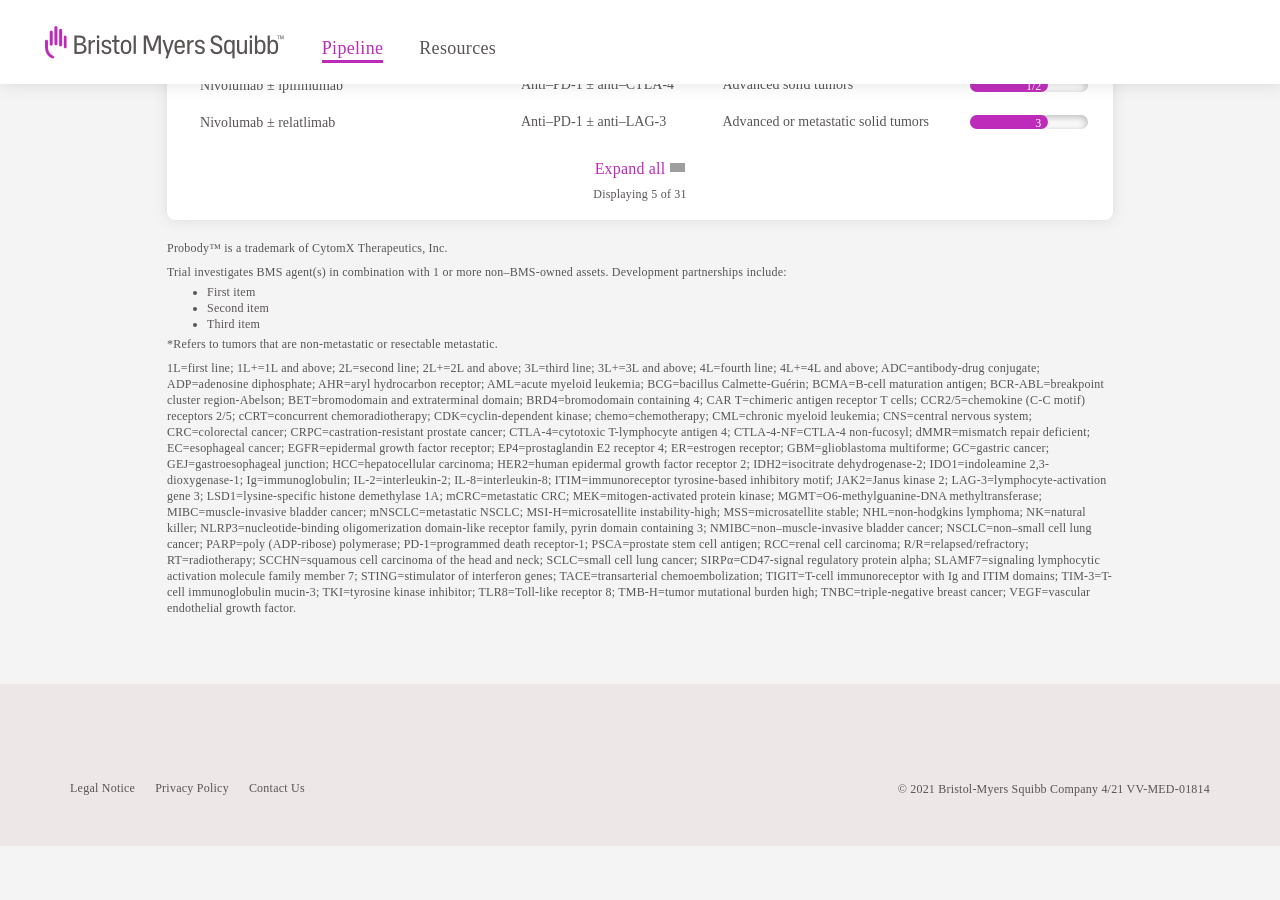
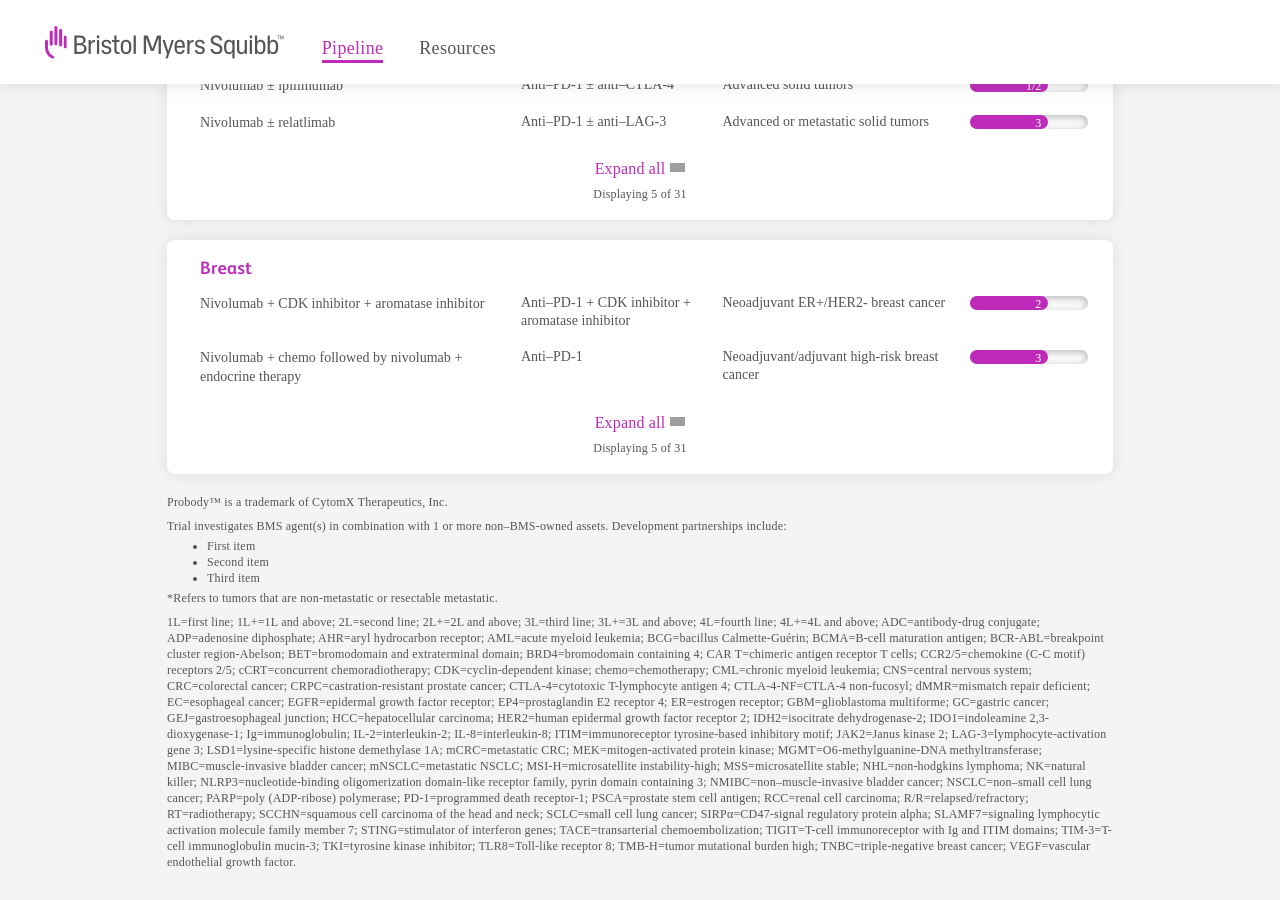
Before and after one commit to pixacore-india/BMS-Science, a Jekyll site: the page built from index.html, in a window 1280 px wide and 900 px high, scrolled down 608 px. Built offline with Jekyll 4.4.1, drawn with Linux system fonts in a browser that asks for light colours; nearby versions of some CDN libraries; some web fonts are replaced; before the commit the page ends 1454 px from its top, so only the background shows below that; grey boxes are pictures that could not be loaded.

Commit message:
Update pages “pipeline”

```diff
--- a/_data/pipeline.yml
+++ b/_data/pipeline.yml
@@ -20,6 +20,16 @@
               - phase-col1: Nivolumab ± relatlimab
                 phase-col2: Anti–PD-1 ± anti–LAG-3
                 phase-col3: Advanced or metastatic solid tumors
+                phase-col4: "3"
+          - card-title: Breast
+            phase-row:
+              - phase-col1: Nivolumab + CDK inhibitor + aromatase inhibitor
+                phase-col2: Anti–PD-1 + CDK inhibitor + aromatase inhibitor
+                phase-col3: Neoadjuvant ER+/HER2- breast cancer
+                phase-col4: "2"
+              - phase-col1: Nivolumab + chemo followed by nivolumab + endocrine therapy
+                phase-col2: Anti–PD-1
+                phase-col3: Neoadjuvant/adjuvant high-risk breast cancer
                 phase-col4: "3"
       tab-footnote:
         footnote-style1: "Probody™ is a trademark of CytomX Therapeutics, Inc.\r
@@ -90,6 +100,16 @@
                 phase-col2: Anti–PD-1
                 phase-col3: Hematologic malignancies
                 phase-col4: "2"
+          - card-title: Myelodysplastic Syndromes
+            phase-row:
+              - phase-col1: Luspatercept-aamt
+                phase-col2: Erythroid maturation agent
+                phase-col3: ESA naïve
+                phase-col4: "2"
+              - phase-col1: Azacitidine (CC-486)
+                phase-col2: Oral HMA
+                phase-col3: Post-HMA failure
+                phase-col4: "2"
       tab-footnote:
         footnote-image-style: "Trial investigates BMS agent(s) in combination with 1 or
           more non–BMS-owned assets. Development partnerships include:\r
```
